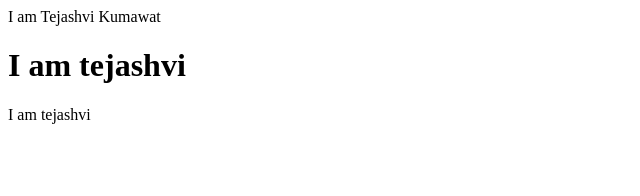
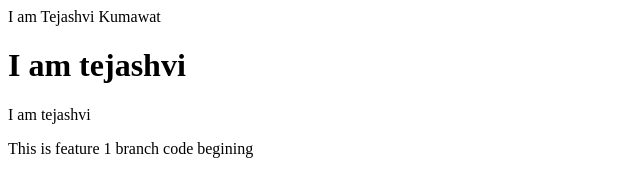
Before and after one commit to tejashvi-kumawat/project, a plain HTML site: page index.html in a window 1280 px wide. Shown: the whole page, without its empty margins (0-640 px from the left). Drawn offline with Linux system fonts and the light colour scheme.

Commit message:
new feature 1

```diff
--- a/index.html
+++ b/index.html
@@ -1,2 +1,3 @@
 <P>I am Tejashvi Kumawat</P>
 <div><h1>I am tejashvi</h1>I am tejashvi</div>
+<p>This is feature 1 branch code begining </p>
```
